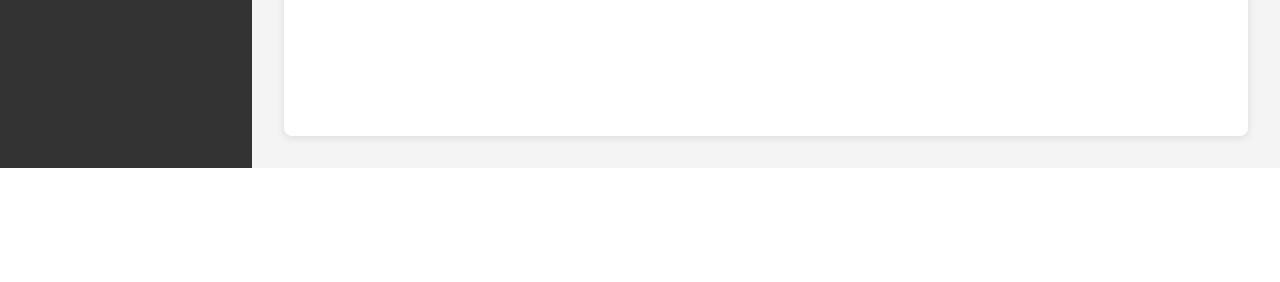
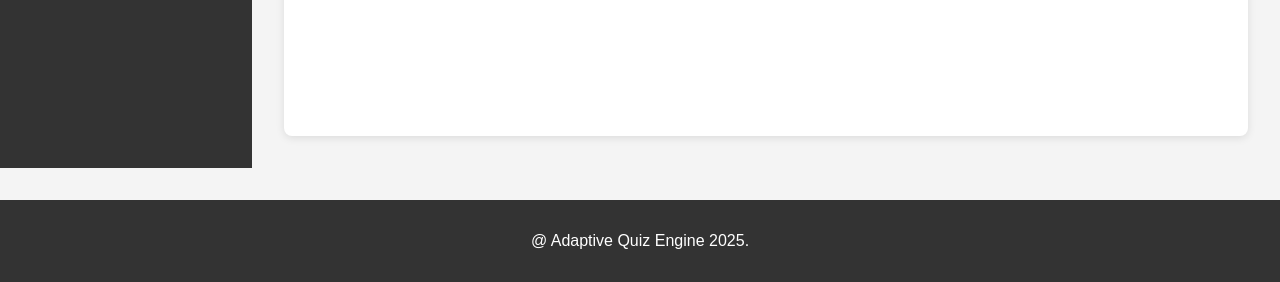
Before and after one commit to rosemariearcangeles/CPT---11-Avena-Cabuyao-Arcangeles, a PHP site: page / in a window 1280 px wide. Shown: the part 652-934 px from the top of the page. Before the commit the page ends 820 px from the top, so only its background shows below. Run offline with PHP 8.4, Linux system fonts and the light colour scheme.

Commit message:
nag add ako ng footer sa baba

```diff
--- a/Avena, Cabuyao, Arcangeles, with JS/quiz engine/index.html
+++ b/Avena, Cabuyao, Arcangeles, with JS/quiz engine/index.html
@@ -36,6 +36,11 @@
       <div id="quiz-result"></div>
     </main>
   </div>
+
+  <footer class="foot">
+    <p>@ Adaptive Quiz Engine 2025.</p>
+  </footer>
+
   <script src="script.js"></script>
 </body>
 </html>
--- a/Avena, Cabuyao, Arcangeles, with JS/quiz engine/style.css
+++ b/Avena, Cabuyao, Arcangeles, with JS/quiz engine/style.css
@@ -88,3 +88,11 @@ body {
     padding: 1rem;
   }
 }
+
+.foot {
+  background-color: #333;
+  color: #fff;
+  text-align: center;
+  padding: 1rem;
+  margin-top: 2rem;
+}
```
